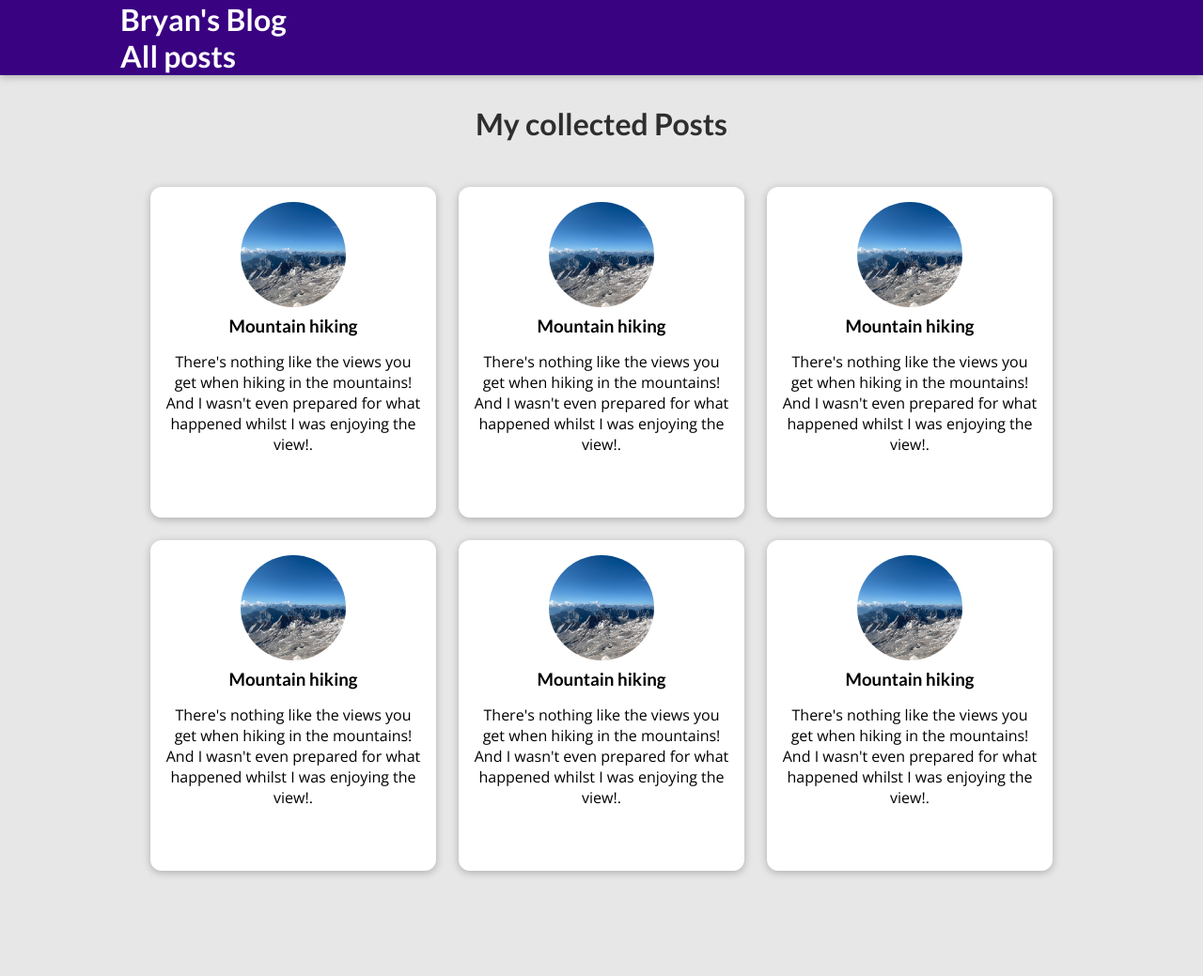
After one commit to bryanmsombra27/my_blog_django, a Django app: template blog/templates/blog/all-posts.html in a window 1280 px wide. The commit adds this page. Shown: the whole page at 94% size. Run offline with Django 5.2, Linux system fonts and the light colour scheme; the template is opened without the code that fills it, so the values that code supplies are empty.

Commit message:
working on posts views

```diff
--- /dev/null
+++ b/blog/static/blog/all-posts.css
@@ -0,0 +1,43 @@
+body {
+  background-color: #e7e7e7;
+}
+
+#main-navigation {
+  background-color: #390281;
+  box-shadow: 0 2px 8px rgba(0, 0, 0, 0.25);
+}
+
+#all-posts {
+  margin: 7rem auto;
+  width: 90%;
+  max-width: 60rem;
+}
+
+#all-posts h2 {
+  text-align: center;
+  font-size: 2rem;
+  color: #2e2e2e;
+  margin: 3rem 0;
+}
+
+ul {
+  list-style: none;
+  margin: 0;
+  padding: 0;
+  display: grid;
+  grid-template-columns: repeat(auto-fill, minmax(17rem, 1fr));
+  gap: 1.5rem;
+}
+
+.post img {
+  width: 7rem;
+  height: 7rem;
+}
+
+.post a {
+  height: 22rem;
+  transform-origin: center;
+  box-shadow: 0 2px 8px rgba(0, 0, 0, 0.25);
+  border-radius: 12px;
+  background-color: white;
+}
--- /dev/null
+++ b/blog/static/blog/post.css
@@ -0,0 +1,43 @@
+.post {
+  display: flex;
+  flex-direction: column;
+  align-items: center;
+  text-align: center;
+}
+
+.post a {
+  text-decoration: none;
+  color: black;
+  transition: all 0.2s ease;
+  padding: 1rem;
+}
+
+.post a:hover,
+.post a:active {
+  transform: scale(1.1);
+  background-color: #390281;
+  color: white;
+}
+
+.post img {
+  width: 5rem;
+  height: 5rem;
+  object-fit: cover;
+  border-radius: 50%;
+}
+
+.post h3 {
+  margin: 0.25rem 0;
+}
+
+.post time {
+  color: #666666;
+  margin: 0.25rem;
+  font-style: italic;
+  font-size: 0.85rem;
+}
+
+.post:hover time,
+.post:active time {
+  color: white;
+}
--- /dev/null
+++ b/blog/templates/blog/all-posts.html
@@ -0,0 +1,34 @@
+{% extends 'base.html' %}
+{% load static %}
+
+
+
+{% block css_files %}
+<link rel="stylesheet" href="{% static 'blog/post.css' %}">
+<link rel="stylesheet" href="{% static 'blog/all-posts.css' %}">
+{% endblock %}
+
+
+
+{% block title %} All My Posts {% endblock %}
+
+
+{% block content %}
+<section id="all-posts">
+    <h2>My collected Posts</h2>
+
+    <ul>
+        {% include 'blog/includes/post.html' %}
+        {% include 'blog/includes/post.html' %}
+        {% include 'blog/includes/post.html' %}
+        {% include 'blog/includes/post.html' %}
+        {% include 'blog/includes/post.html' %}
+        {% include 'blog/includes/post.html' %}
+
+
+    </ul>
+
+</section>
+
+
+{% endblock %}
--- /dev/null
+++ b/blog/templates/blog/includes/post.html
@@ -0,0 +1,16 @@
+{% load static %}
+
+<li>
+    <article class="post">
+        <a href="{% url 'post-detail-page' 'the-mountains'  %}">
+            <img src="{% static 'blog/images/mountains.jpg'  %}" alt="Mountain hiking">
+            <div class="post__content">
+                <h3>Mountain hiking</h3>
+                <p>There's nothing like the views you get when hiking in the mountains! And I wasn't even
+                    prepared for what happened whilst I was enjoying the view!. </p>
+            </div>
+        </a>
+
+
+    </article>
+</li>
--- a/templates/base.html
+++ b/templates/base.html
@@ -12,6 +12,20 @@
 </head>
 
 <body>
+    <header id="main-navigation">
+        <h1>
+            <a href="{% url 'index'   %}">Bryan's Blog</a>
+
+            <nav>
+                <a href="{% url 'posts-page'  %}">All posts</a>
+
+            </nav>
+        </h1>
+
+
+    </header>
+
+
     {% block content %} {% endblock %}
 </body>
 
```
Also changed, not shown: blog/static/blog/post-detail.css (added, +62 -0 lines), blog/templates/blog/index.html (+2 -27 lines), blog/templates/blog/post-detail.html (added, +56 -0 lines), blog/views.py (+70 -3 lines).
